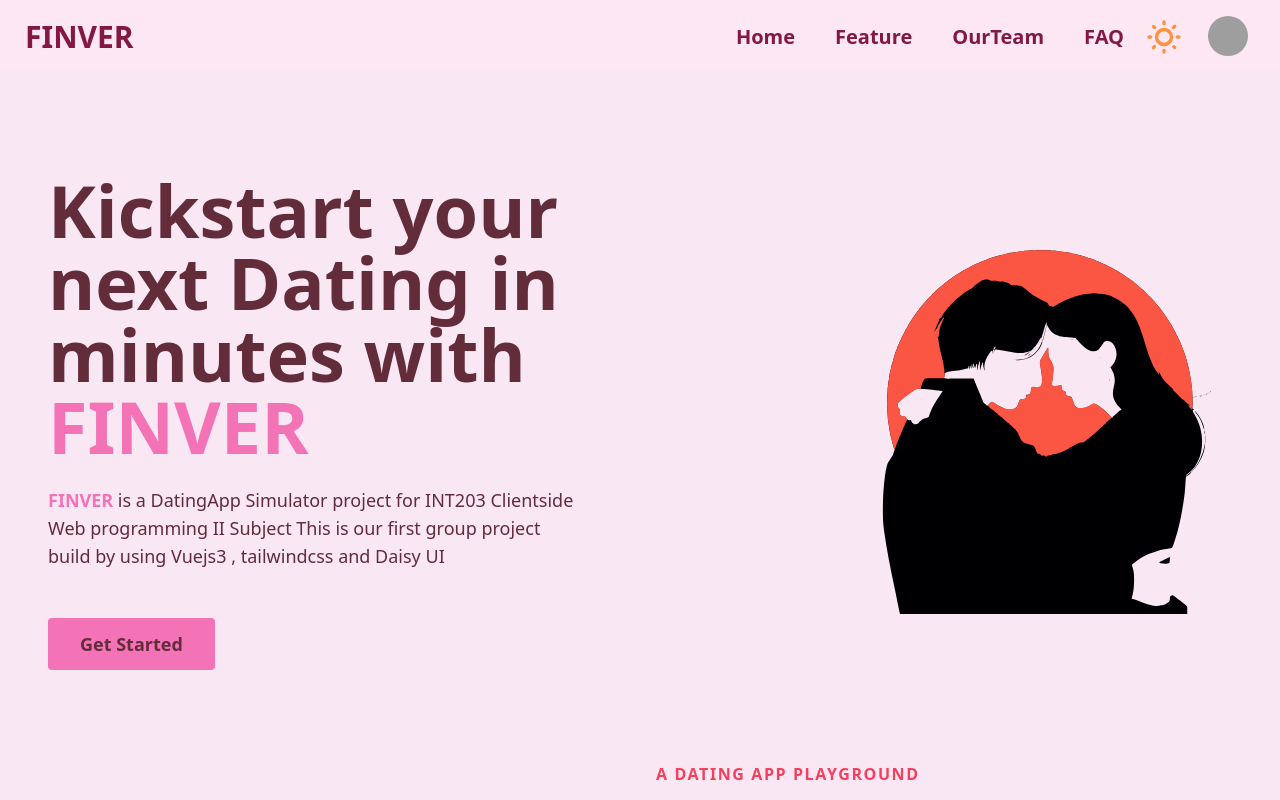
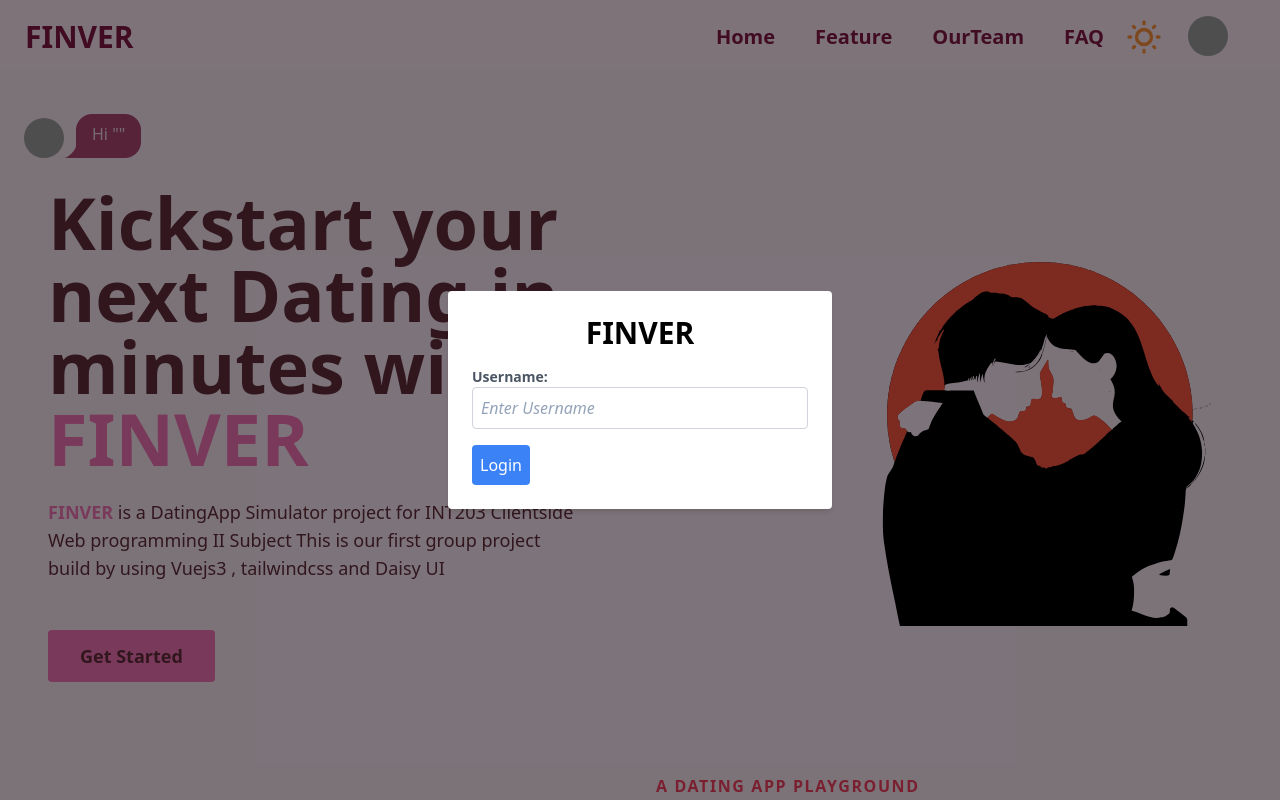
Before and after one commit to Pheeraphat47/PROJECT1-SEC-1-FINVER, a Vue app: page / in a window 1280 px wide. Shown: the top 800 px of the page. Built offline with nearby package versions, Linux system fonts and the light colour scheme; grey boxes are pictures that could not be loaded.

Commit message:
Fix login UI Add Buble Hello ShowProfile

```diff
--- a/src/App.vue
+++ b/src/App.vue
@@ -12,7 +12,7 @@
 	isDropdownVisible.value = false;
 };
 
-const isLoginModalOpen = ref(false);
+const isLoginModalOpen = ref(true);
 const username = ref("");
 const password = ref("");
 
@@ -21,16 +21,10 @@
 	console.log(username.value);
 	console.log(password.value);
 };
-
-const closeLoginModal = () => {
-	isLoginModalOpen.value = false;
-	// Optionally, you may want to clear the form fields here
-	username.value = "";
-	password.value = "";
-	console.log(username.value);
-	console.log(password.value);
-};
-
+const isShowProfleModal = ref(false)
+const openProfileModal = () => {
+	isShowProfleModal.value = false
+}
 
 const isNavbarWhite = ref(true);
 
@@ -139,54 +133,86 @@
 				<ul v-show="isDropdownVisible" @click.away="closeDropdown" tabIndex="0"
 					class="absolute mt-3 right-0 z-[1] p-2 shadow menu menu-sm dropdown-content bg-base-100 rounded-box w-52">
 					<li>
-						<a class="justify-between">
+						<a class="justify-between" @click="isShowProfleModal = true">
 							Profile
-							<span class="badge">New</span>
+							<span class="badge">{{ username }}</span>
 						</a>
 					</li>
 					<li><a>Settings</a></li>
-					<li><a @click="isLoginModalOpen = true">Login</a></li>
+					<li><a @click="isLoginModalOpen = true">Logout</a></li>
 				</ul>
 			</div>
 			<div>
 				<!-- Login Modal -->
 				<div v-if="isLoginModalOpen"
-					class="fixed inset-0 z-50 flex items-center justify-center bg-black bg-opacity-50">
-					<div class="z-0 p-6 bg-white rounded shadow-md w-96">
-						<h2 class="flex justify-center mb-4 text-3xl font-bold">FINVER</h2>
+					class="fixed inset-0 z-50  flex items-center justify-center bg-black bg-opacity-50">
+					<div class="z-0 p-6  bg-white rounded shadow-md w-96">
+
+						<h2 class="flex justify-center mb-4 text-3xl text-black font-bold">FINVER</h2>
 
 						<!-- Your login form goes here -->
 						<form @submit.prevent="login">
 							<div class="mb-4">
 								<label for="username" class="block text-sm font-semibold text-gray-600">Username:</label>
 								<input type="text" id="username" v-model.trim="username"
-									class="w-full p-2 bg-white border border-gray-300 rounded placeholder:italic placeholder:text-slate-400"
+									class="w-full p-2 bg-white border border-gray-300 rounded placeholder:italic placeholder:text-slate-400 text-black"
 									placeholder="Enter Username" />
 							</div>
 
-							<div class="mb-4">
-								<label for="password" class="block text-sm font-semibold text-gray-600">Password:</label>
-								<input type="password" id="password" v-model.trim="password"
-									class="w-full p-2 bg-white border border-gray-300 rounded placeholder:italic placeholder:text-slate-400"
-									placeholder="Enter Password" />
-							</div>
+
 
 							<button @click="openLoginModal" type="button" class="p-2 text-white bg-blue-500 rounded">
 								Login
 							</button>
 						</form>
 
-						<button @click="closeLoginModal" class="mt-4 text-gray-600">
-							Close
-						</button>
+
+					</div>
+				</div>
+			</div>
+			<!-- Profile Modal -->
+			<div>
+				<div v-if="isShowProfleModal"
+					class="fixed inset-0 z-50  flex items-center justify-center bg-black bg-opacity-50">
+					<div class="z-0 p-6  bg-white rounded shadow-md w-96">
+						<div class="flex justify-end">
+							<button @click="openProfileModal" type="button" class="p-2 text-black ">
+								X
+							</button>
+						</div>
+						<h2 class="flex justify-center  mb-4 text-3xl font-bold text-black">Profile</h2>
+
+						<div class="w-28  mx-auto ">
+						<img alt="Tailwind CSS Navbar component"
+							src="https://daisyui.com/images/stock/photo-1534528741775-53994a69daeb.jpg" class=" rounded-full" />
+						</div>
+						<div class="mb-4 ">
+							<label for="username" class="block text-center text-sm font-semibold text-gray-600 pt-3">Username: {{ username
+							}}</label>
+						</div>
+
+
+
+
 					</div>
 				</div>
 			</div>
 		</div>
 	</div>
 
+
 	<!-- Section Landing Page -->
-	<section class="px-6 pt-8 pb-12 sm:pt-20 md:pb-16 lg:pb-0 2xl:pt-28" id="home">
+	<section class="px-6 pt-8 pb-12 sm:pt-10 md:pb-16 lg:pb-0 2xl:pt-28" id="home">
+		<!-- Buble Chat -->
+		<div class="chat chat-start">
+			<div class="chat-image avatar">
+				<div class="w-10 rounded-full">
+					<img alt="Tailwind CSS chat bubble"
+						src="https://daisyui.com/images/stock/photo-1534528741775-53994a69daeb.jpg" />
+				</div>
+			</div>
+			<div class="chat-bubble">Hi "{{ username }}"</div>
+		</div>
 		<div class="container flex flex-col items-center justify-center mx-auto lg:flex-row lg:justify-between">
 			<div class="flex flex-col justify-center p-6 text-center rounded-sm lg:flex-1 lg:max-w-xl lg:text-left">
 				<h1 class="text-5xl font-bold leading-none sm:text-7xl">
@@ -304,8 +330,8 @@
 				</div>
 
 				<!-- แสดงรายชื่อและรูปโปรไฟล์ของคนที่ได้รับการไลค์ไปแล้ว -->
-				<div class="chat flex-col items-center justify-center gap-5 mt-5 cursor-pointer">
-					<div v-for="(profile, index) in likedProfiles" :key="index" class="chat-bubble">
+				<div class="chats flex-col items-center justify-center gap-5 mt-5 cursor-pointer">
+					<div v-for="(profile, index) in likedProfiles" :key="index" class="chat-bubbles">
 						<img v-if="profile.profilePicture && profile.profilePicture.length > 0"
 							:src="profile.profilePicture[0]" :alt="profile.name" class="profile-pic">
 						<div class="chat-text">{{ profile.name }}</div>
@@ -325,7 +351,7 @@
 					<div class="flex justify-center transition-all duration-500 ease-in-out">
 						<div class="flex justify-center p-5 pt-[5em]">
 							<!-- Card  -->
-							<div class="shadow-xl bg-rose-100 card w-96">
+							<div class="shadow-xl bg-rose-100 card w-96 text-black">
 								<div class="h-96 carousel carousel-vertical rounded-t-xl">
 									<div v-for="(picture, pictureIndex) in profile.profilePicture" :key="pictureIndex"
 										class="h-full carousel-item">
@@ -627,11 +653,11 @@
 }
 
 /* CSS for chat */
-.chat {
+.chats {
 	width: 100%;
 }
 
-.chat-bubble {
+.chat-bubbles {
 	display: flex;
 	align-items: center;
 	width: 100%;
```
